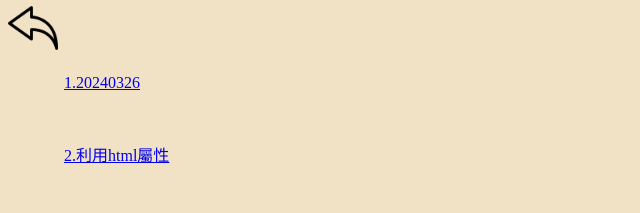
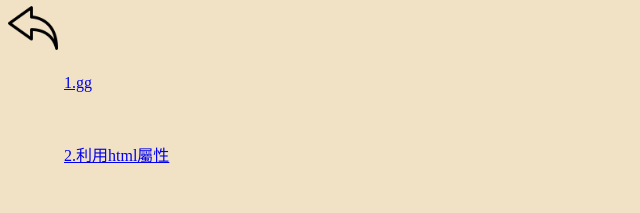
Before and after one commit to rogjack487/rogjack487, a plain HTML site: page Portfolio.html in a window 1280 px wide. Shown: the top 213 px of the page, 0-640 px from the left. Drawn offline with Linux system fonts and the light colour scheme.

Commit message:
Update Portfolio.html

```diff
--- a/Portfolio.html
+++ b/Portfolio.html
@@ -38,7 +38,7 @@
         <h1 class="title">作品集</h1>
         <ul>
             <ol class="dd"></ol>
-            <ol class="dd"><a href="../20240402/index.html">1.20240326</a></ol>
+            <ol class="dd"><a href="../20240402/index.html">1.gg</a></ol>
             <ol class="dd"><a href="../20240402/html.arrt.html">2.利用html屬性</a></ol>
             <ol class="dd"><a href="../20240402/index2.html">3.設定樣式的四種方式</a></ol>
             <ol class="dd"><a href="../20240402/inline.html">4.行內樣式</a></ol>
```
